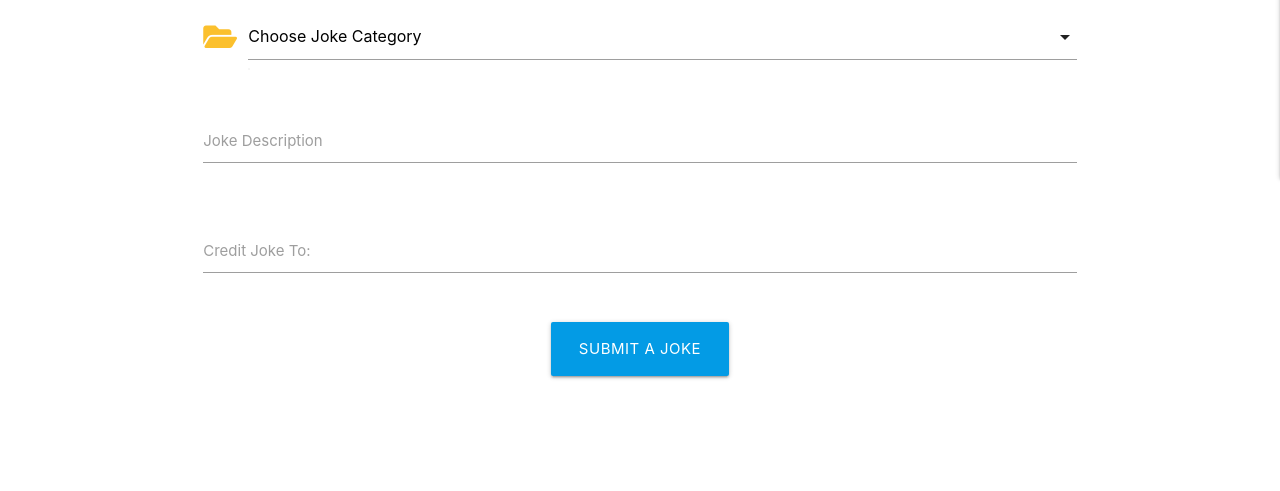
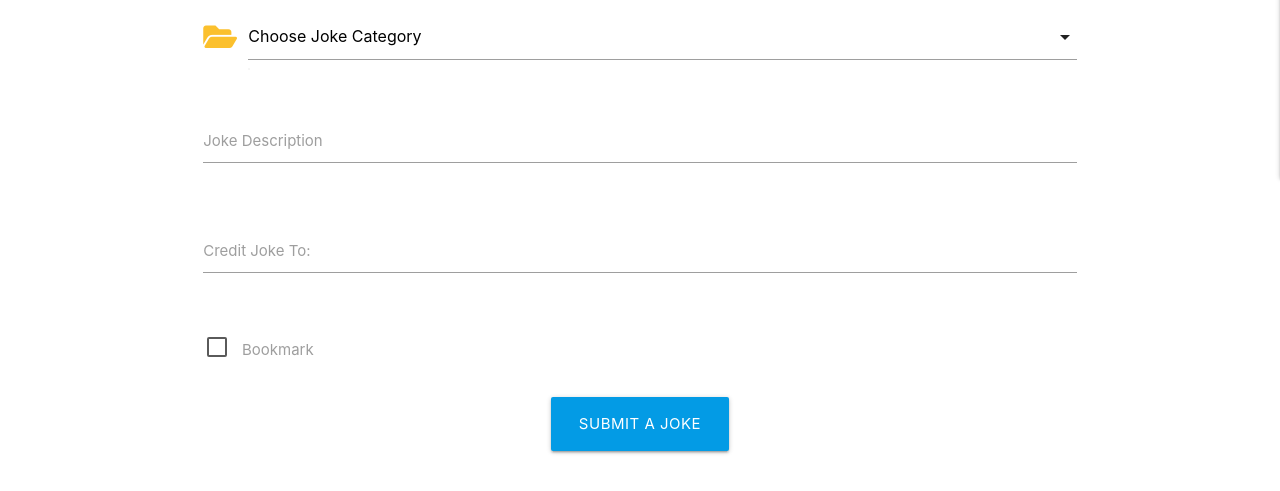
Before and after one commit to karzuin/jokes_library_MS3, a Flask app: page /add_joke in a window 1280 px wide. Shown: the part 682-1173 px from the top of the page. Before the commit the page ends 1061 px from the top, so only its background shows below. Run offline with Flask 2, Linux system fonts and the light colour scheme; data that the repository does not hold is empty; some libraries are stand-ins or nearby versions.

Commit message:
Updated bookmark code in templates

```diff
--- a/templates/add_joke.html
+++ b/templates/add_joke.html
@@ -33,7 +33,14 @@
                 <label for="created_by">Credit Joke To:</label>
             </div>
         </div>
-      <!-- submit button -->
+        <!--Bookmark-->
+        <div class="row">
+            <label for="bookmark">
+                <input type="checkbox" class="filled-in bookmark" name="bookmark" id="bookmark" />
+                <span class="bookmark">Bookmark</span>
+            </label>
+        </div>
+        <!-- submit button -->
         <div class="row">
             <div class="col s12 center-align">
                 <button type="submit" class="btn-large light-blue darken-1 text-shadow">Submit A Joke</button>
--- a/templates/jokes.html
+++ b/templates/jokes.html
@@ -62,7 +62,6 @@
                         </div>
                     </div>
                 {% endif %}
-                    <form action="#">
                         <label>
                             <input type="checkbox" class="filled-in bookmark" name="bookmark" id="bookmark" />
                             <span class="bookmark">Bookmark</span>
@@ -70,7 +69,6 @@
 
                             <a href="#!" class="face-icon secondary content"><i class="material-icons right">sentiment_very_satisfied</i></a>
                             <a href="#!" class="face-icon secondary content"><i class="material-icons right">sentiment_very_dissatisfied</i></a>
-                    </form>
                 </div>
             </div>
         {% endfor %}
```
Also changed, not shown: templates/edit_joke.html (+8 -1 lines).
